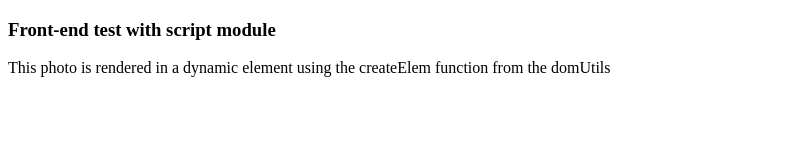
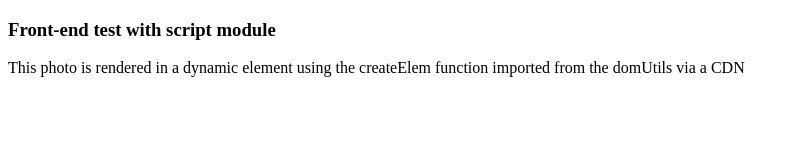
Before and after one commit to rolandjlevy/roland-code-npm, a website: page test-client/index.html in a window 1280 px wide. Shown: the whole page, without its empty margins (0-799 px from the left). Drawn offline with Linux system fonts and the light colour scheme.

Commit message:
updated readme.md

```diff
--- a/test-client/index.html
+++ b/test-client/index.html
@@ -23,7 +23,7 @@
     <main>
       <p>
         This photo is rendered in a dynamic element using the createElem
-        function from the domUtils
+        function imported from the domUtils via a CDN
       </p>
       <div class="photo"></div>
     </main>
```
Also changed, not shown: README.md.
